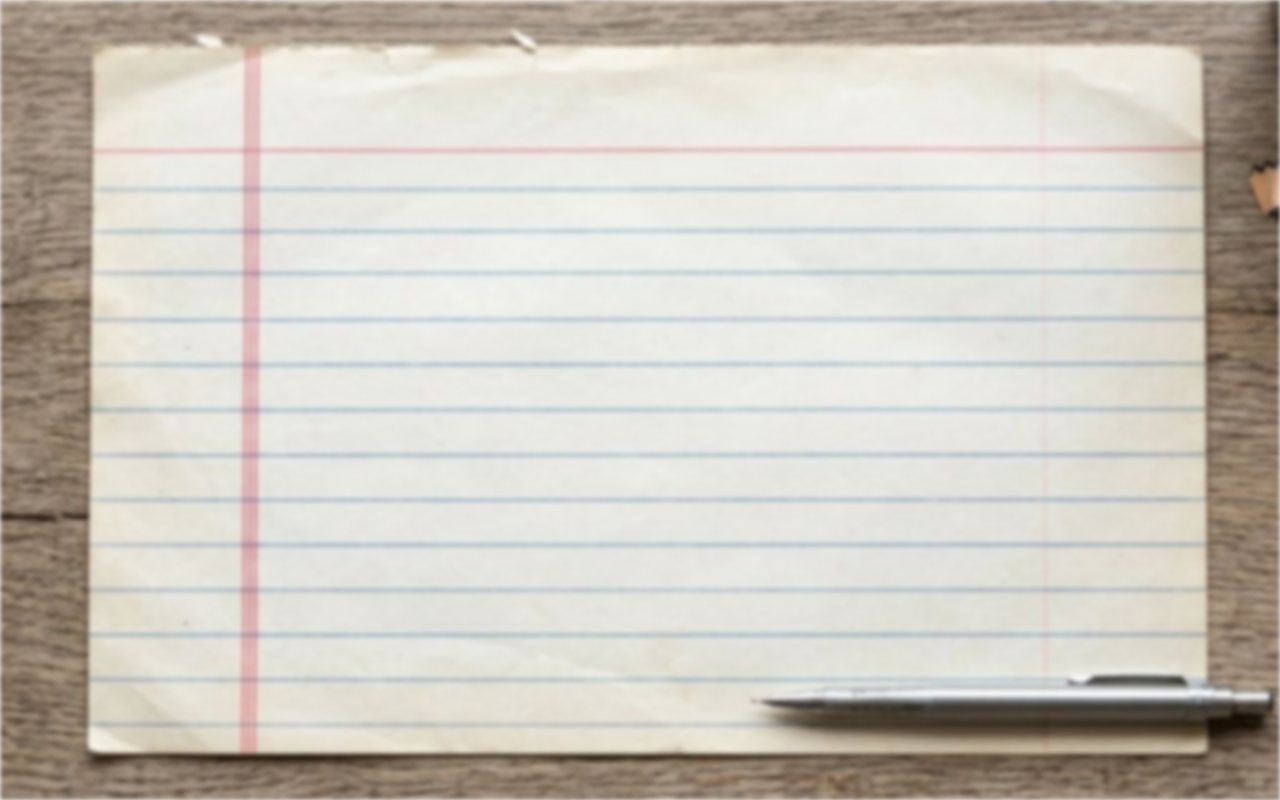
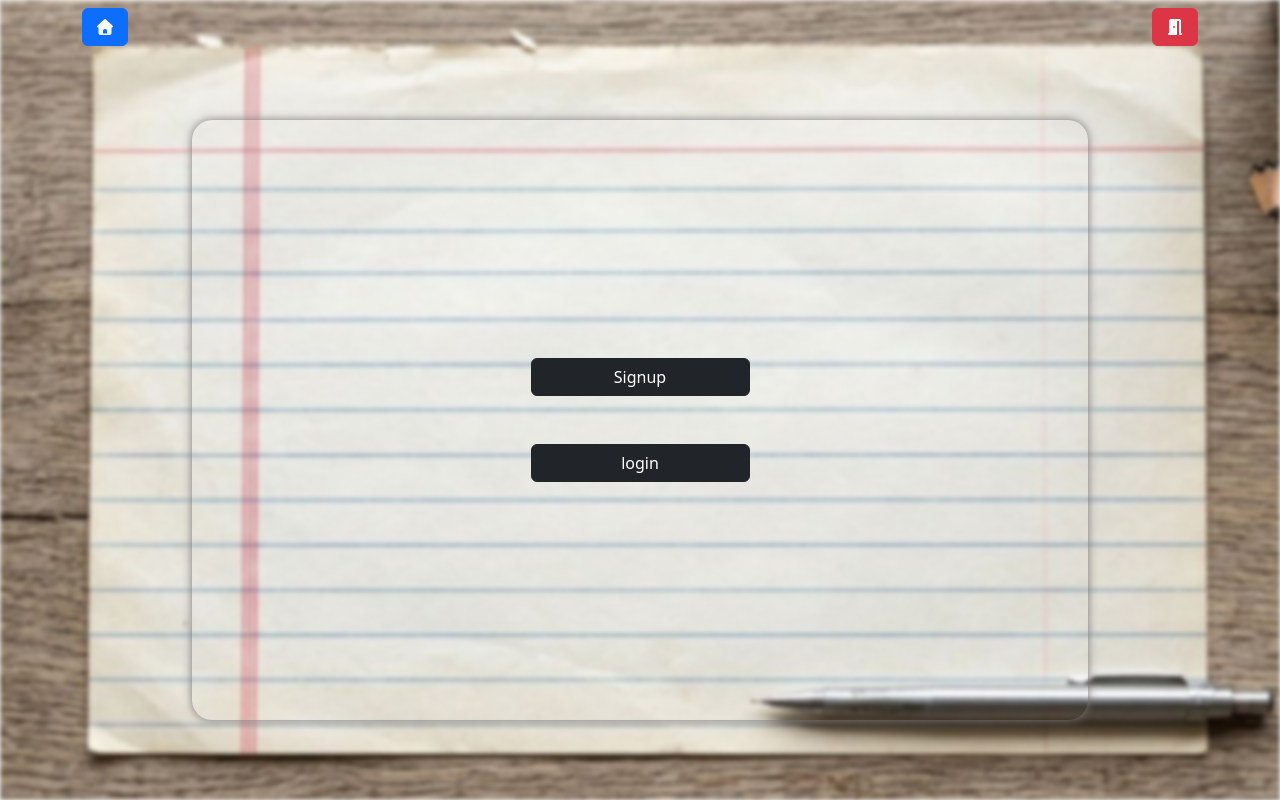
Before and after one commit to Mohammed-23-ham/ToDO-list, a React (Vite) app: page /account-manager in a window 1280 px wide. Before the commit this address had no page. Built offline with nearby package versions, Linux system fonts and the light colour scheme.

Commit message:
uploade 11

```diff
--- a/index.html
+++ b/index.html
@@ -6,7 +6,7 @@
     <meta name="viewport" content="width=device-width, initial-scale=1.0" />
     <title>to-do-list</title>
   </head>
-  <body>
+  <body class="">
     <div id="root"></div>
     <script type="module" src="/src/main.jsx"></script>
   </body>
--- /dev/null
+++ b/public/Componants/TodoApp/Account/AccountManager.jsx
@@ -0,0 +1,36 @@
+import { useNavigate } from 'react-router-dom'
+import { supabase } from '../../../../src/supabase'
+
+export default function AccountManager() {
+
+  const navigate = useNavigate();
+
+  const logOutFun = async () => {
+    const LogOut = async () => {
+      const { error } = await supabase.auth.signOut();
+
+      if (error) {
+        alert('Error logging out: ' + error.message);
+      } else {
+        alert('Logged out successfully!');
+        navigate('/');
+      }
+    }
+    let confirmation = confirm("Are you sure to LogOut?");
+    if (confirmation) { LogOut() }
+    if (!confirmation) { navigate('/') }
+  }
+
+  return (
+    <>
+      <div className='navbar b-1'>
+        <button onClick={() => navigate('/')} className='user-btn btn btn-primary'><i className='fas fa-house'></i></button>
+        <button onClick={logOutFun} className='user-btn btn btn-danger'><i className='fas fa-door-open'></i></button>
+      </div>
+      <div className='td-app justify-content-center align-items-center d-flex flex-column align-items-center gap-5'>
+        <button onClick={() => navigate('/sign-up')} className='user-btn btn btn-dark w-25'>Signup</button>
+        <button onClick={() => navigate('/log-in')} className='user-btn btn btn-dark w-25'>login</button>
+      </div>
+    </>
+  )
+}
--- a/public/Componants/TodoApp/Account/LogIn.jsx
+++ b/public/Componants/TodoApp/Account/LogIn.jsx
@@ -43,10 +43,9 @@ export default function LogIn() {
     }
     return (
         <>
-            <div className='navbar p-1'>
-                <button onClick={() => navigate('/')} className='user-btn btn btn-dark'>Main</button>
-                <button onClick={() => navigate('/sign-up')} className='user-btn btn btn-dark'>Signup</button>
-                <button onClick={() => navigate('/log-out')} className='user-btn btn btn-danger'>LogOut</button>
+            <div className='navbar b-1'>
+                <button onClick={() => navigate('/')} className='user-btn btn btn-primary'><i className='fas fa-house'></i></button>
+        <button onClick={() => navigate('/account-manager')} className='user-btn btn btn-primary'><i className='fas fa-gear'></i></button>
             </div>
             <h1 className='text-center mt-5'>LogIn</h1>
             <div className="d-flex justify-content-center align-items-center h-100 mt-5">
--- a/public/Componants/TodoApp/Account/Logout.jsx
+++ /dev/null
@@ -1,28 +0,0 @@
-import { useState } from 'react';
-import { useNavigate } from 'react-router-dom'
-import { supabase } from '../../../../src/supabase'
-
-export default function LogIn() {
-
-    const navigate = useNavigate();
-    const LogOut = async () => {
-        const { error } = await supabase.auth.signOut();
-
-        if (error) {
-            alert('Error logging out: ' + error.message);
-        } else {
-            alert('Logged out successfully!');
-            navigate('/');
-        }
-    }
-    return (
-        <>
-            <div className='navbar p-1'>
-                <button onClick={() => navigate('/')} className='user-btn btn btn-dark'>Main</button>
-                <button onClick={() => navigate('/sign-up')} className='user-btn btn btn-dark'>Signup</button>
-                <button onClick={() => navigate('/log-in')} className='user-btn btn btn-dark'>login</button>
-            </div>
-            <button onClick={LogOut} className='btn btn-danger'>LogOut!</button>
-        </>
-    )
-}
--- a/public/Componants/TodoApp/Account/SignUp.jsx
+++ b/public/Componants/TodoApp/Account/SignUp.jsx
@@ -40,10 +40,9 @@ export default function SignUp() {
 
     return (
         <>
-            <div className='navbar p-1'>
-                <button onClick={() => navigate('/')} className='user-btn btn btn-dark'>Main</button>
-                <button onClick={() => navigate('/log-in')} className='user-btn btn btn-dark'>LogIn</button>
-                <button onClick={() => navigate('/log-out')} className='user-btn btn btn-danger'>logout</button>
+            <div className='navbar b-1'>
+                <button onClick={() => navigate('/')} className='user-btn btn btn-primary'><i className='fas fa-house'></i></button>
+        <button onClick={() => navigate('/account-manager')} className='user-btn btn btn-primary'><i className='fas fa-gear'></i></button>
             </div>
             <h1 className='text-center mt-5'>SignUp</h1>
             <div className="d-flex justify-content-center align-items-center h-100 mt-5">
--- a/public/Componants/TodoApp/TodoApp.jsx
+++ b/public/Componants/TodoApp/TodoApp.jsx
@@ -54,12 +54,27 @@ export default function TodoApp() {
     checkAuthAndFetch();
   }, [navigate])
 
+  const logOutFun = async () => {
+    const LogOut = async () => {
+        const { error } = await supabase.auth.signOut();
+
+        if (error) {
+            alert('Error logging out: ' + error.message);
+        } else {
+            alert('Logged out successfully!');
+            navigate('/');
+        }
+    }
+    let confirmation = confirm("Are you sure to LogOut?");
+    if(confirmation){ LogOut()}
+    if(!confirmation){navigate('/')}
+  }
+
   return (
     <>
-      <div className='navbar p-1'>
-        <button onClick={() => navigate('/sign-up')} className='user-btn btn btn-dark'>Signup</button>
-        <button onClick={() => navigate('/log-in')} className='user-btn btn btn-dark'>Login</button>
-        <button onClick={() => navigate('/log-out')} className='user-btn btn btn-danger'>Logout</button>
+      <div className='navbar b-1'>
+        <button onClick={() => navigate('/account-manager')} className='user-btn btn btn-primary'><i className='fas fa-gear'></i></button>
+        <button onClick={logOutFun} className='user-btn btn btn-danger'><i className='fas fa-door-open'></i></button>
       </div>
       <div className='td-app justify-content-center align-items-center d-flex flex-column align-items-center gap-5'>
         <InPut
--- a/src/App.jsx
+++ b/src/App.jsx
@@ -4,6 +4,7 @@ import TodoApp from '../public/Componants/TodoApp/TodoApp'
 import SignUp from '../public/Componants/TodoApp/Account/SignUp'
 import LogIn from '../public/Componants/TodoApp/Account/LogIn'
 import LogOut from '../public/Componants/TodoApp/Account/Logout'
+import AccountManager from '../public/Componants/TodoApp/Account/AccountManager'
 
 function App() {
   return (
@@ -11,6 +12,7 @@ function App() {
       <div className='container'>
         <Routes>
           <Route path="/" element={<TodoApp />} />
+          <Route path="/account-manager" element={<AccountManager />} />
           <Route path="/sign-up" element={<SignUp />} />
           <Route path="/log-in" element={<LogIn />} />
           <Route path="/log-out" element={<LogOut />} />
```
